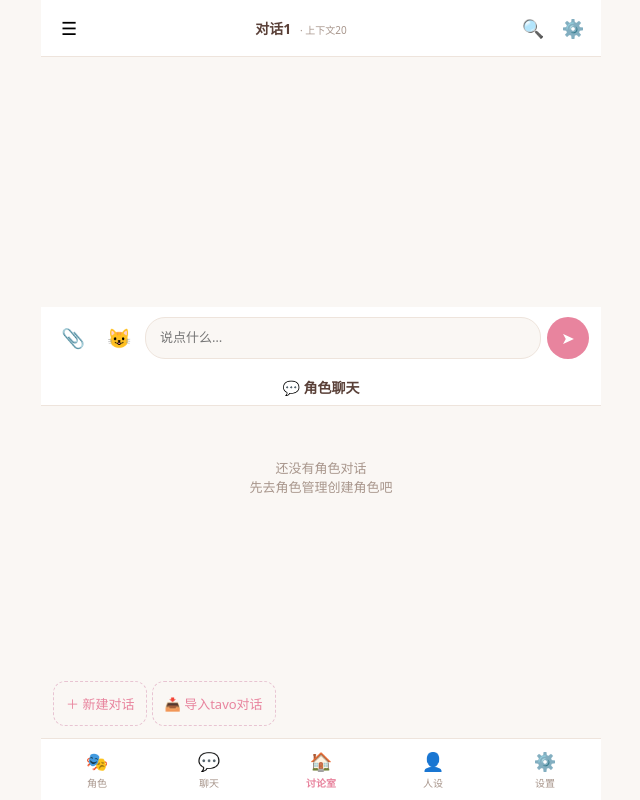
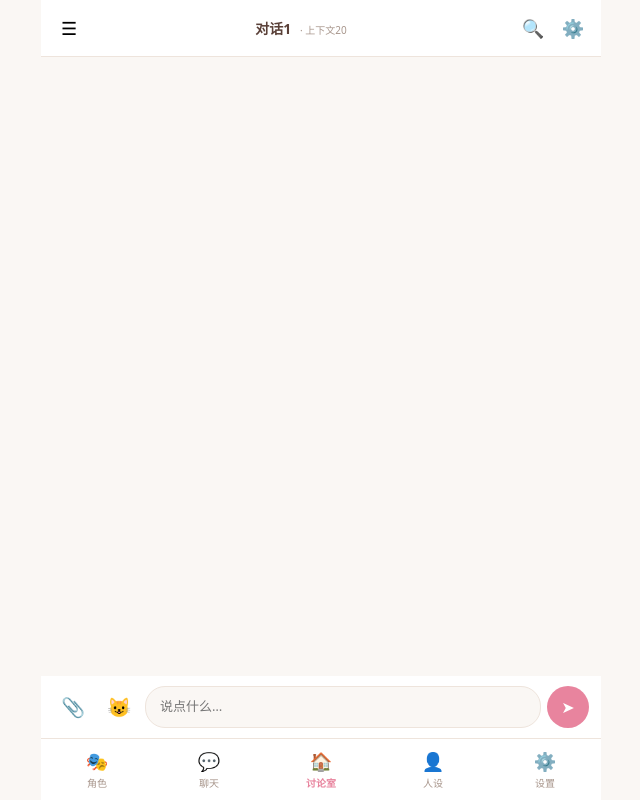
Before and after one commit to sakula15/Rabbit-hole, a plain HTML site: page index.html in a window 1280 px wide. Shown: the whole page, without its empty margins (319-959 px from the left). Drawn offline with Linux system fonts and the light colour scheme.

Commit message:
Add files via upload

```diff
--- a/style.css
+++ b/style.css
@@ -483,9 +483,6 @@ details.think .tbody{
 }
 .rp-group-add:active{opacity:.7;}
 #maskRpSettings{z-index:100;}
-#page-rp{
-  display:flex;flex-direction:column;height:100vh;overflow:hidden;
-}
 
 /*══ RP聊天窗口 ══ */
 .rp-chat-view{
```
